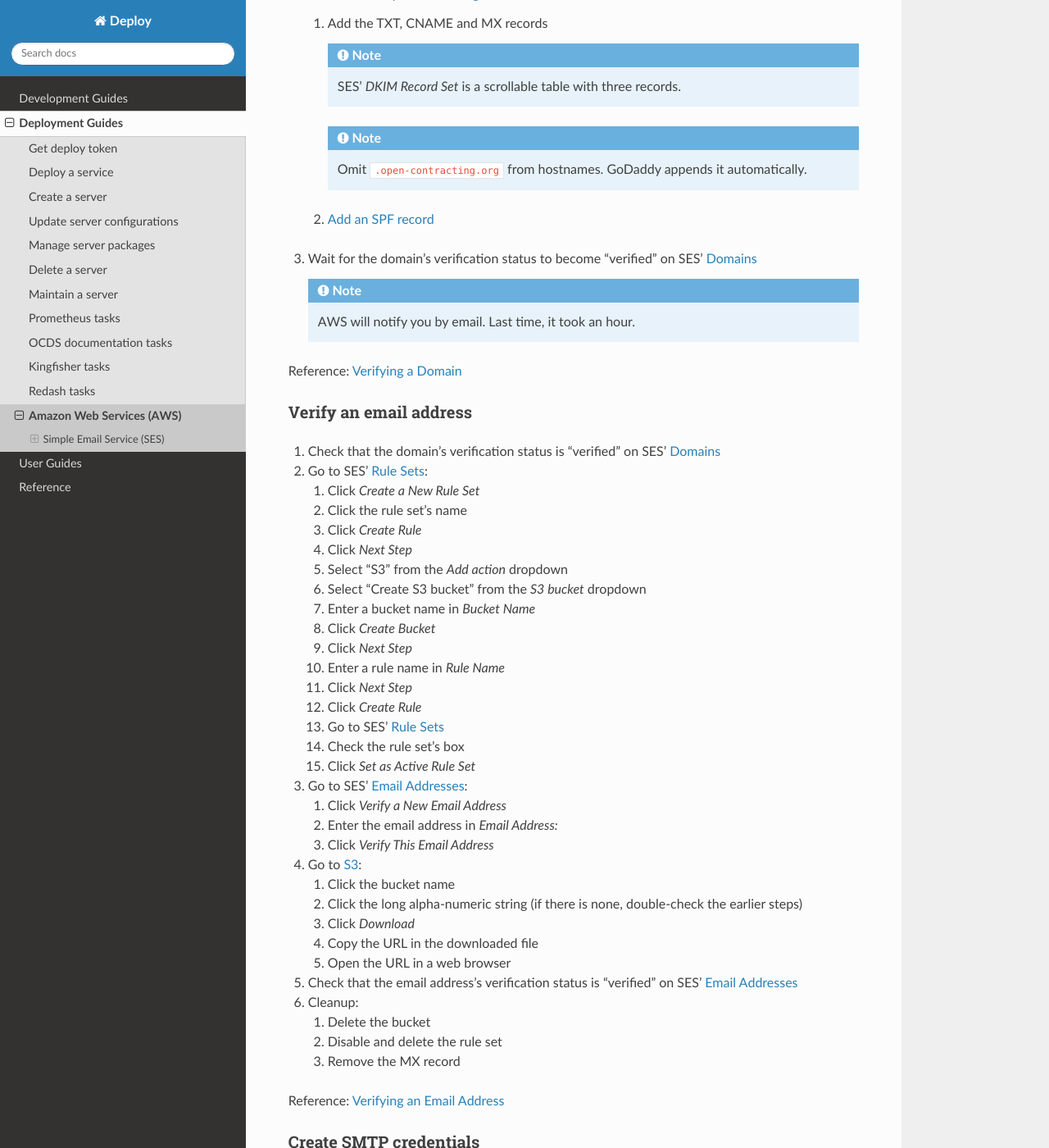
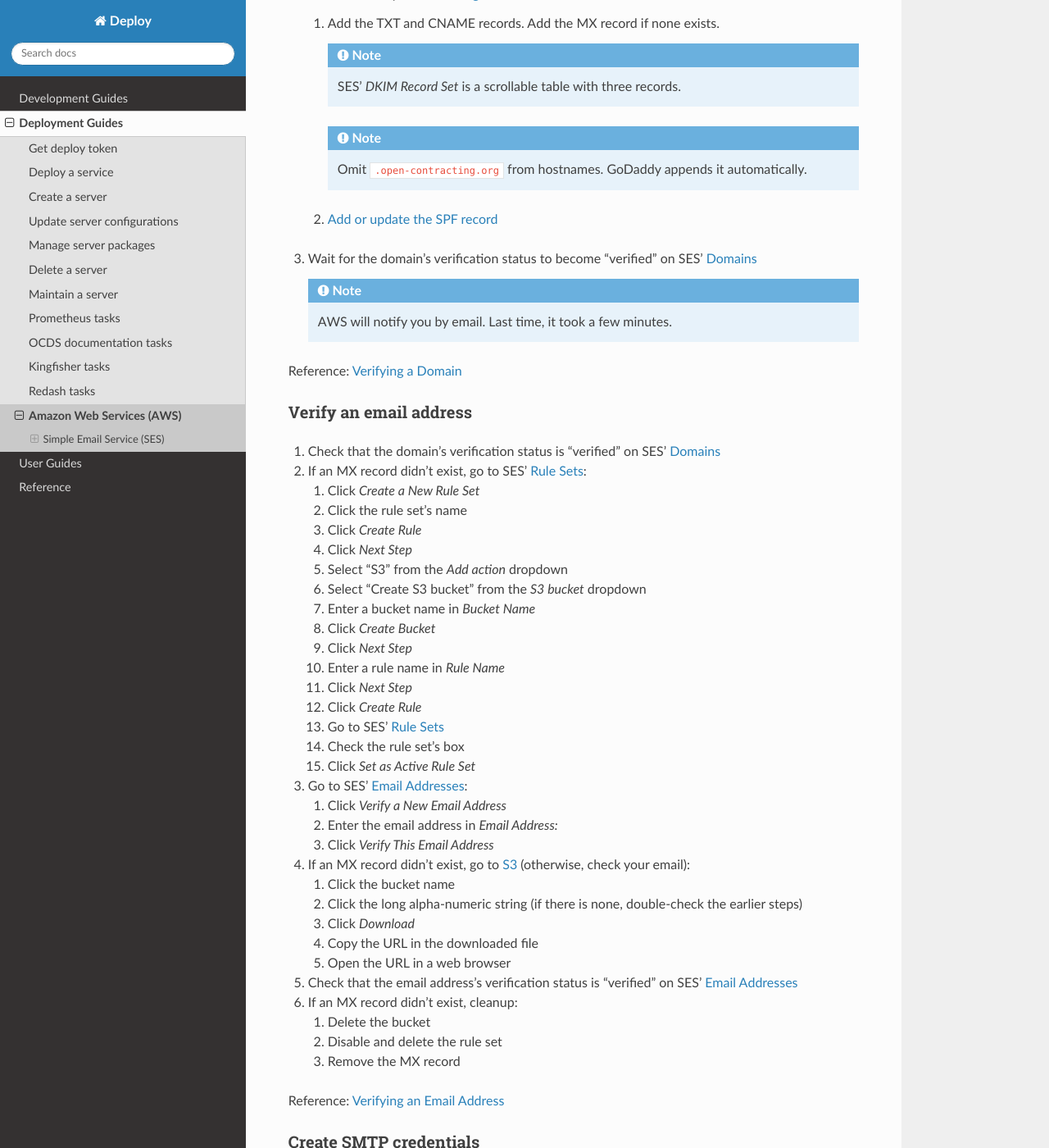
Before and after one commit to open-contracting/deploy, a Sphinx documentation site: the page built from docs/deploy/aws.rst, in a window 1280 px wide and 1400 px high, scrolled down 489 px. Shown: the whole window at 82% size. Built offline with Sphinx 7.4.7 and the Read the Docs theme 2.0.0, drawn with Linux system fonts in a browser that asks for light colours.

Commit message:
Update AWS SES instructions for domain with MX records

```diff
--- a/docs/deploy/aws.rst
+++ b/docs/deploy/aws.rst
@@ -18,7 +18,7 @@ Verify a domain
 
 #. Go to GoDaddy's `DNS Management <https://dcc.godaddy.com/manage/OPEN-CONTRACTING.ORG/dns>`__:
 
-   #. Add the TXT, CNAME and MX records
+   #. Add the TXT and CNAME records. Add the MX record if none exists.
 
       .. note::
 
@@ -28,13 +28,13 @@ Verify a domain
 
          Omit ``.open-contracting.org`` from hostnames. GoDaddy appends it automatically.
 
-   #. `Add an SPF record <https://docs.aws.amazon.com/ses/latest/DeveloperGuide/send-email-authentication-spf.html>`__
+   #. `Add or update the SPF record <https://docs.aws.amazon.com/ses/latest/DeveloperGuide/send-email-authentication-spf.html>`__
 
 #. Wait for the domain's verification status to become "verified" on SES' `Domains <https://console.aws.amazon.com/ses/home?region=us-east-1#verified-senders-domain:>`__
 
    .. note::
 
-      AWS will notify you by email. Last time, it took an hour.
+      AWS will notify you by email. Last time, it took a few minutes.
 
 Reference: `Verifying a Domain <https://docs.aws.amazon.com/ses/latest/DeveloperGuide/verify-domain-procedure.html>`__
 
@@ -43,7 +43,7 @@ Verify an email address
 
 #. Check that the domain's verification status is "verified" on SES' `Domains <https://console.aws.amazon.com/ses/home?region=us-east-1#verified-senders-domain:>`__
 
-#. Go to SES' `Rule Sets <https://console.aws.amazon.com/ses/home?region=us-east-1#receipt-rules:>`__:
+#. If an MX record didn't exist, go to SES' `Rule Sets <https://console.aws.amazon.com/ses/home?region=us-east-1#receipt-rules:>`__:
 
    #. Click *Create a New Rule Set*
    #. Click the rule set's name
@@ -67,7 +67,7 @@ Verify an email address
    #. Enter the email address in *Email Address:*
    #. Click *Verify This Email Address*
 
-#. Go to `S3 <https://s3.console.aws.amazon.com/s3/home?region=us-east-1#>`__:
+#. If an MX record didn't exist, go to `S3 <https://s3.console.aws.amazon.com/s3/home?region=us-east-1#>`__ (otherwise, check your email):
 
    #. Click the bucket name
    #. Click the long alpha-numeric string (if there is none, double-check the earlier steps)
@@ -77,7 +77,7 @@ Verify an email address
 
 #. Check that the email address's verification status is "verified" on SES' `Email Addresses <https://console.aws.amazon.com/ses/home?region=us-east-1#receipt-rules:>`__
 
-#. Cleanup:
+#. If an MX record didn't exist, cleanup:
 
    #. Delete the bucket
    #. Disable and delete the rule set
```
